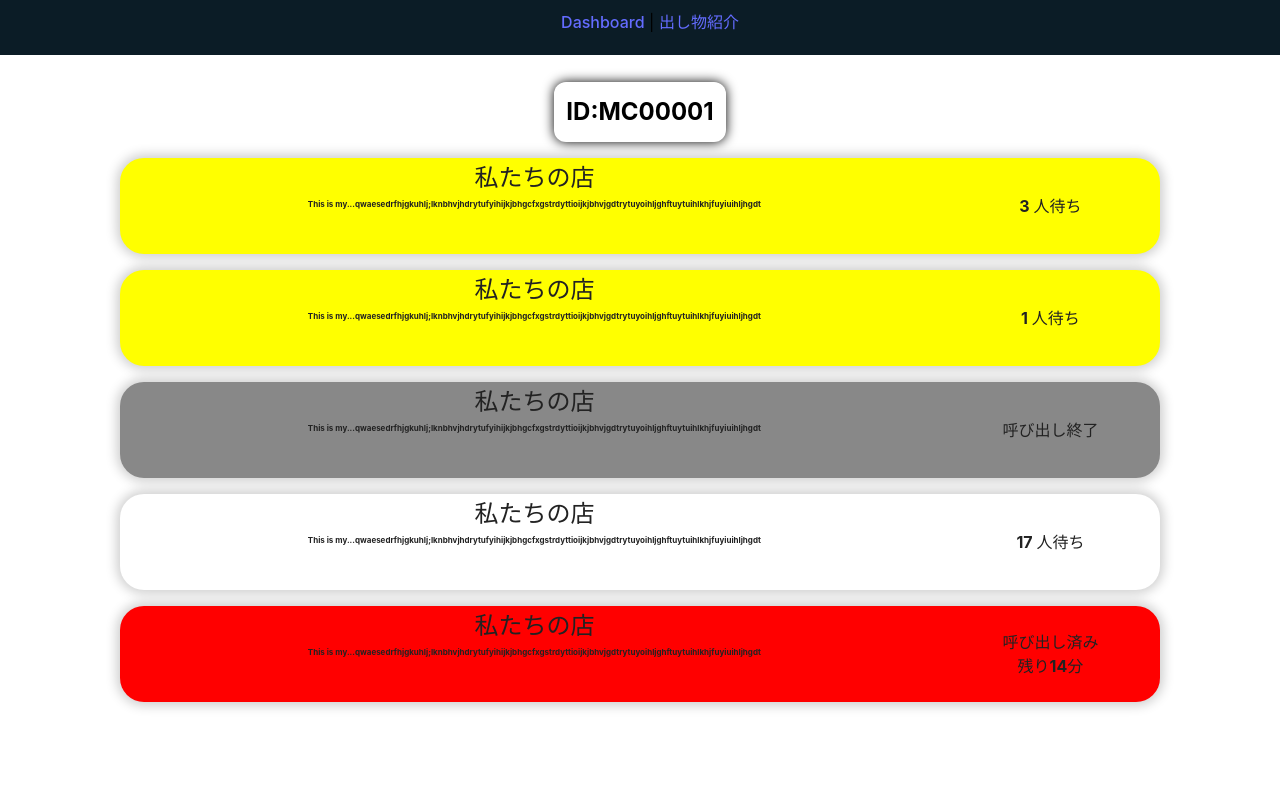
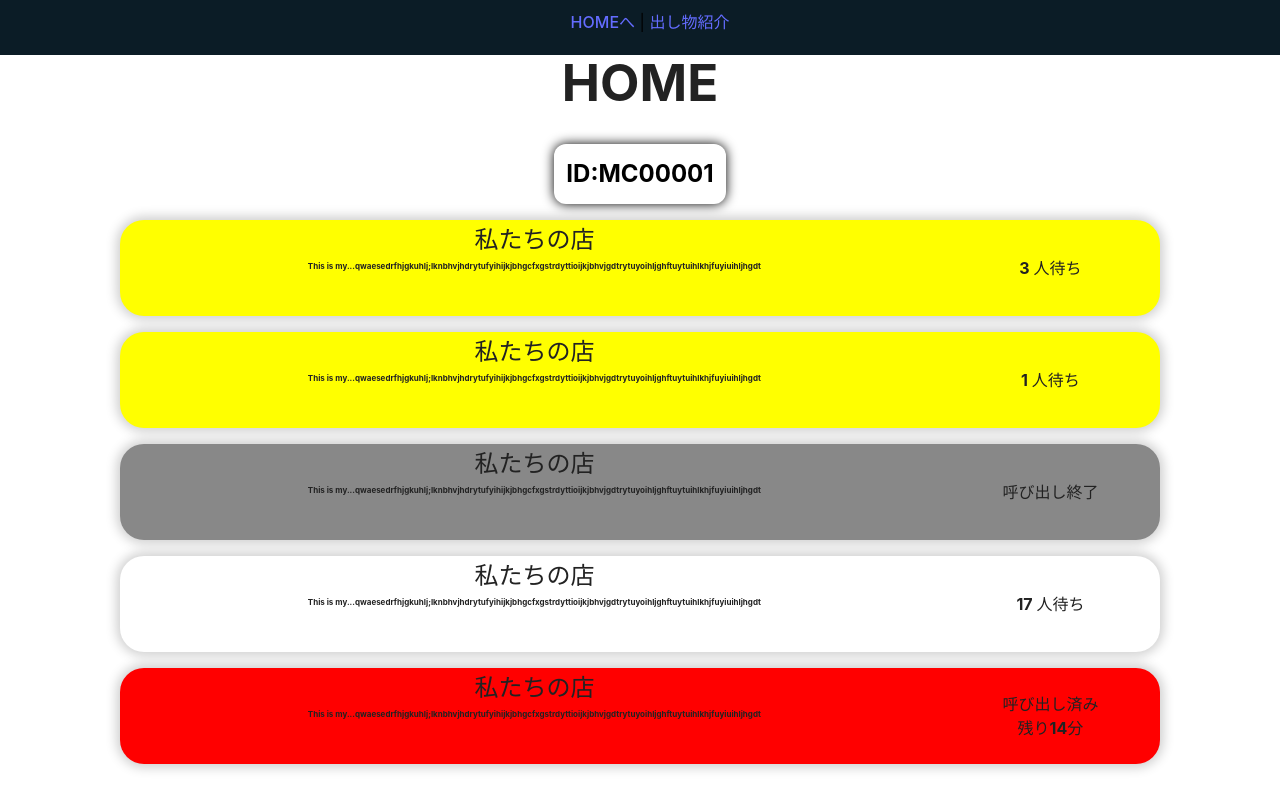
Before and after one commit to TGR-Group/MOCA-customer-frontend, a Vue app: page / in a window 1280 px wide. Built offline with nearby package versions, Linux system fonts and the light colour scheme.

Commit message:
💱 rename DashboardからHOMEに表示を変更

```diff
--- a/src/components/MainHeader.vue
+++ b/src/components/MainHeader.vue
@@ -1,6 +1,6 @@
 <template>
     <div class="Header">
-        <router-link to="/" class="col-6">Dashboard</router-link> |
+        <router-link to="/" class="col-6">HOMEへ</router-link> |
         <router-link to="/intoduction" class="col-6">出し物紹介</router-link>
     </div>
 </template>
--- a/src/components/dashboard.vue
+++ b/src/components/dashboard.vue
@@ -6,6 +6,7 @@
 </script>
 
 <template>
+    <h1>HOME</h1>
     <div class="IdBox">
         ID:{{ VisitorID }}
     </div>
```
